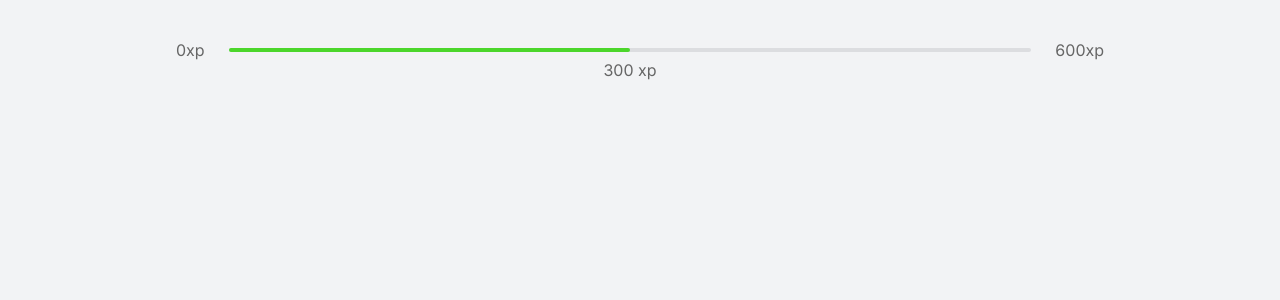
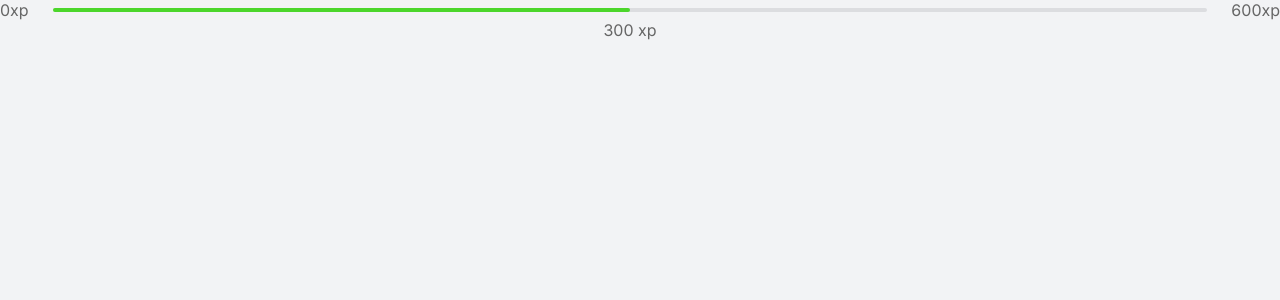
Before and after one commit to devMagno/move.it, a Next.js app: page / in a window 1280 px wide. Shown: the top 300 px of the page. Built offline with nearby package versions, Linux system fonts and the light colour scheme.

Commit message:
Move estilos da home

```diff
--- a/src/styles/global.css
+++ b/src/styles/global.css
@@ -46,12 +46,3 @@ a {
   text-decoration: none;
   color: inherit;
 }
-
-.container {
-  height: 100vh;
-  max-width: 992px;
-  margin: 0 auto;
-  padding: 2.5rem 2rem;
-  display: flex;
-  flex-direction: column;
-}
--- /dev/null
+++ b/src/styles/pages/Home.module.css
@@ -0,0 +1,16 @@
+.container {
+  height: 100vh;
+  max-width: 992px;
+  margin: 0 auto;
+  padding: 2.5rem 2rem;
+  display: flex;
+  flex-direction: column;
+}
+
+.container section {
+  flex: 1;
+  display: grid;
+  grid-template-columns: 1fr 1fr;
+  gap: 6.25rem;
+  align-content: center;
+}
```
